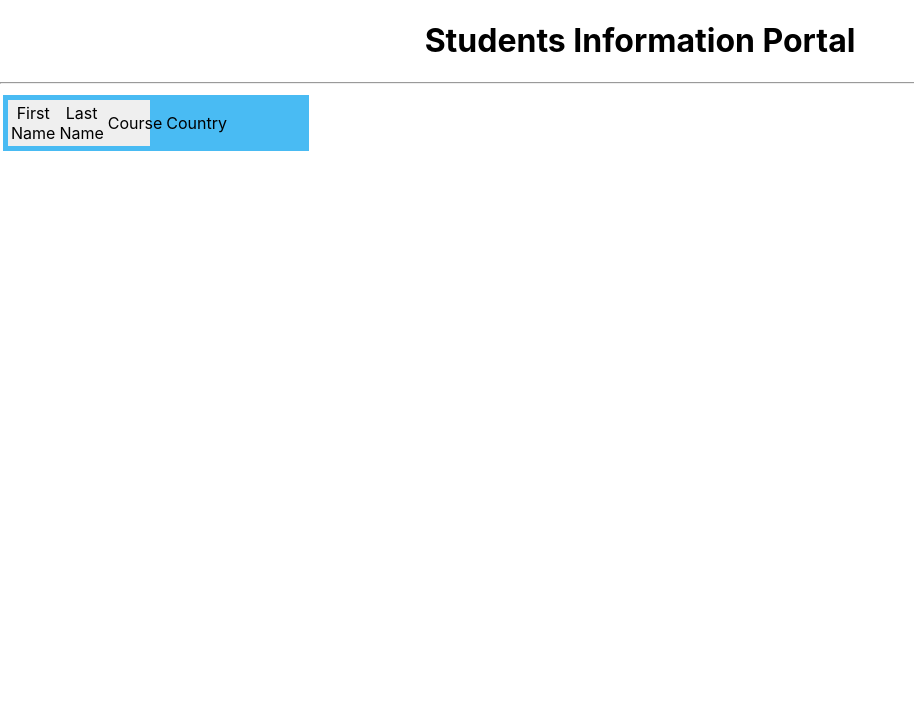
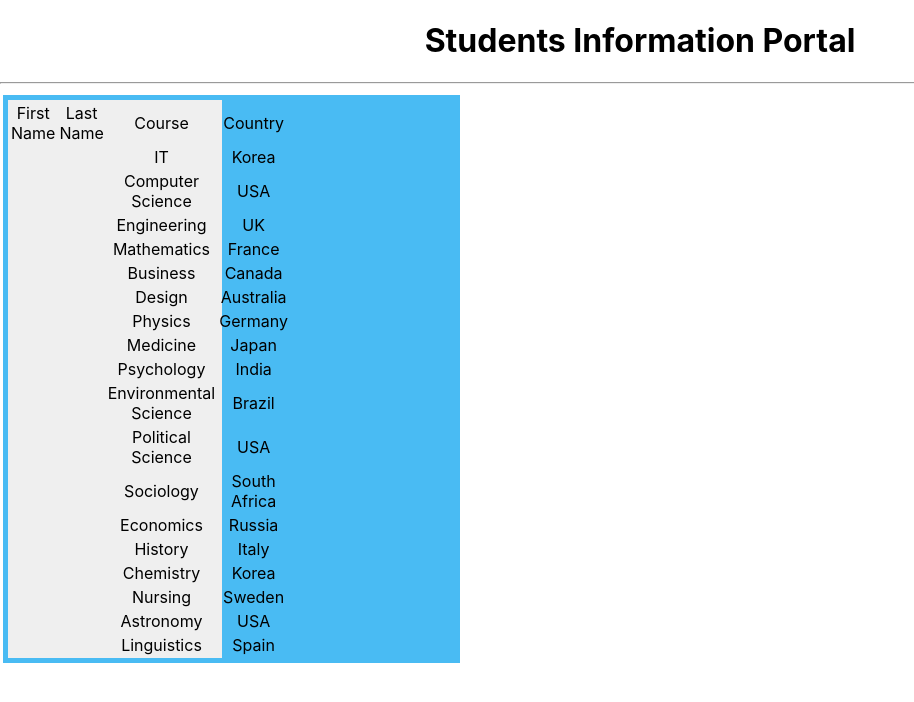
Before and after one commit to anuradhya/StudentApp, a React (Create React App) app in the folder studentapp/: page / in a window 1280 px wide. Shown: the top 702 px of the page, without its empty margins (0-914 px from the left). Built offline with nearby package versions, Linux system fonts and the light colour scheme.

Commit message:
get data from parent and print using map

```diff
--- a/studentapp/src/App.js
+++ b/studentapp/src/App.js
@@ -1,4 +1,3 @@
-import logo from './logo.svg';
 import './App.css';
 import { students } from './data/StudentsDb';
 import StudentTable from './components/StudentTable';
--- a/studentapp/src/components/StudentTable.js
+++ b/studentapp/src/components/StudentTable.js
@@ -1,5 +1,5 @@
 import '../assests/css/compo.css'
-export default function StudentTable(prosps){
+export default function StudentTable(props){
     return(
         <div className="outerDiv">
             <div className="leftDiv">
@@ -12,6 +12,18 @@
                             <td>Country</td>
                         </tr>
                     </thead>
+                    <tbody>
+                        {
+                            props.students.map(student=>
+                                <tr>
+                                    <td>{student.firstname}</td>
+                                    <td>{student.lastname}</td>
+                                    <td>{student.course}</td>
+                                    <td>{student.address.country}</td>
+                                </tr>
+                            )
+                        }
+                    </tbody>
                 </table>
             </div>
         </div>
```
